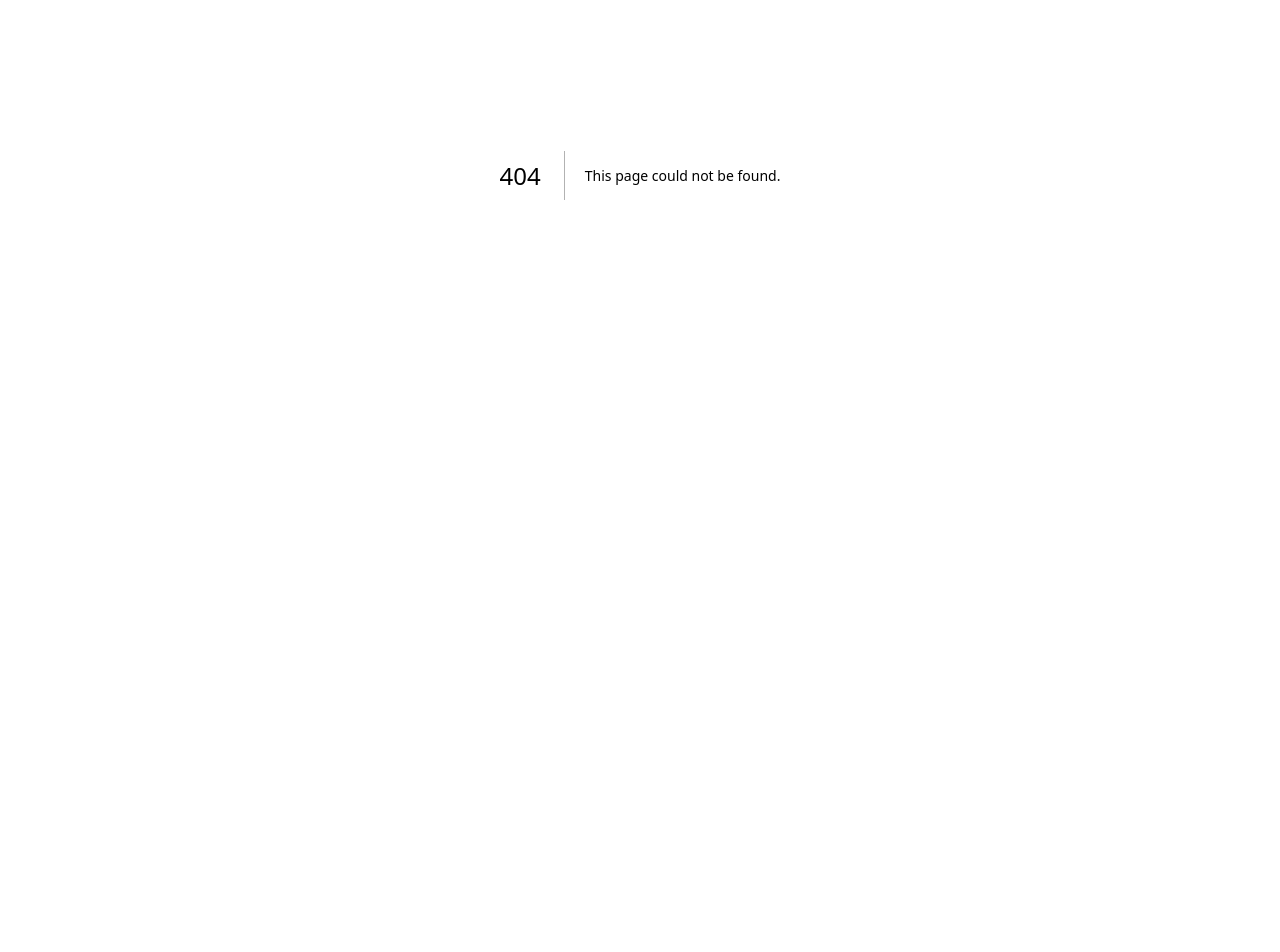
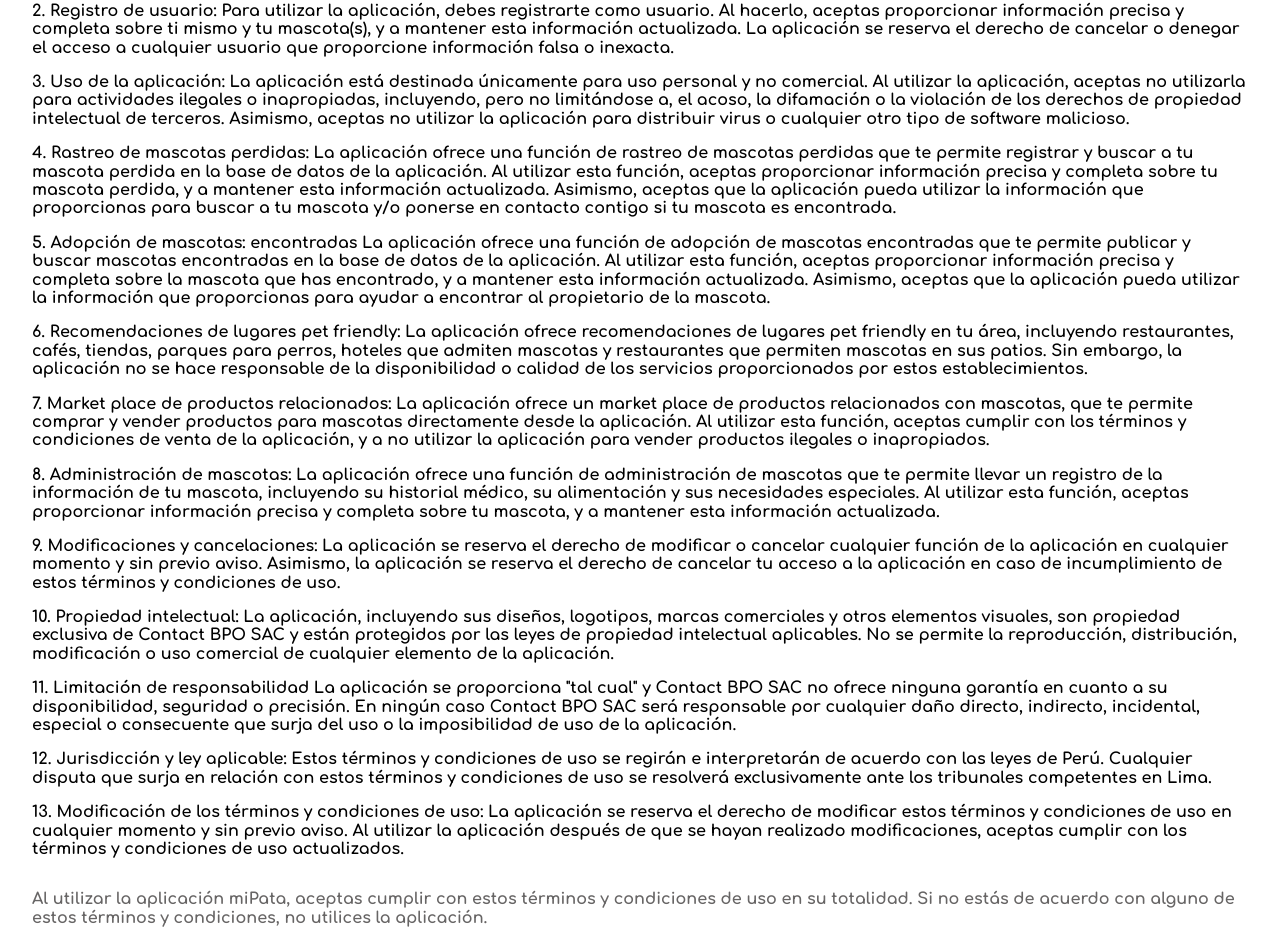
Before and after one commit to anthonysa0813/miPata-application, a Next.js app: page /terminos in a window 1280 px wide. Before the commit this address had no page. Shown: the part 225-1177 px from the top of the page. Before the commit the page ends 800 px from the top, so only its background shows below. Built offline with nearby package versions, Linux system fonts and the light colour scheme.

Commit message:
added the page - terms

```diff
--- a/src/components/Header/Secondary.tsx
+++ b/src/components/Header/Secondary.tsx
@@ -1,6 +1,7 @@
-import React, { use, useCallback, useEffect, useState } from "react";
+import React, { useCallback, useEffect, useState } from "react";
 import styles from "../../styles/Header/Header2.module.scss";
 import { isMacOs, isIOS, osName } from "react-device-detect";
+import Link from "next/link";
 
 const Header2 = () => {
   const [scrollY, setScrollY] = useState(0);
@@ -37,7 +38,7 @@ const Header2 = () => {
       className={`${styles.header} ${scrollY ? styles.backgroundWhite : ""}`}
     >
       <div className={styles.headerContainer}>
-        <div className="logoMiPata">
+        <Link href="/" className="logoMiPata">
           {scrollY ? (
             <i
               className="icon-logo color-orange"
@@ -49,7 +50,7 @@ const Header2 = () => {
               style={{ fontSize: "3rem" }}
             ></i>
           )}
-        </div>
+        </Link>
 
         <div className={styles.menuOptions}>
           <ul>
--- /dev/null
+++ b/src/layout/MainLayout.tsx
@@ -0,0 +1,22 @@
+import Header2 from "@/components/Header/Secondary";
+import React, { FC } from "react";
+import styles from "../styles/Layout/MainLayout.module.scss";
+import Head from "next/head";
+
+interface Prop {
+  children: JSX.Element | JSX.Element[];
+  title?: string;
+}
+
+export const MainLayout: FC<Prop> = ({ children, title }) => {
+  return (
+    <>
+      <Head>
+        <title>{title}</title>
+      </Head>
+
+      <Header2 />
+      <main className={styles.main}>{children}</main>
+    </>
+  );
+};
--- /dev/null
+++ b/src/layout/index.ts
@@ -0,0 +1 @@
+export * from "./MainLayout";
--- a/src/pages/index.tsx
+++ b/src/pages/index.tsx
@@ -1,10 +1,7 @@
 import { Inter } from "@next/font/google";
 import { useEffect, useState } from "react";
 import Footer from "../components/Footer";
-import Header from "../components/Header";
-import Hero from "../components/Hero";
 import LoadingMiPata from "../components/LoadingComponent/LoadingMiPata";
-import OurAppComponent from "../components/OurApp";
 import ServicesMiPata from "../components/ServicesMiPata";
 import Head from "next/head";
 import Testimonials from "../components/Testimonials";
--- /dev/null
+++ b/src/pages/terminos.tsx
@@ -0,0 +1,125 @@
+import { MainLayout } from "@/layout/MainLayout";
+import React from "react";
+import styles from "../styles/pages/Terms.module.scss";
+
+const terminos = () => {
+  return (
+    <MainLayout title={"MiPata | Términos y Condiciones"}>
+      <h1 className={styles.title}>Términos y condiciones de miPata</h1>
+      <ol className={styles.listTerms}>
+        <li>
+          Introducción La aplicación de cuidado de mascotas miPata (en adelante
+          &quot;la aplicación&quot;) es propiedad de Contact BPO SAC y se
+          proporciona para ayudar a los usuarios a cuidar y administrar a sus
+          mascotas de manera más efectiva. Al utilizar la aplicación, aceptas
+          cumplir con estos términos y condiciones de uso. Si no estás de
+          acuerdo con estos términos y condiciones, no utilices la aplicación.{" "}
+        </li>
+        <li>
+          Registro de usuario: Para utilizar la aplicación, debes registrarte
+          como usuario. Al hacerlo, aceptas proporcionar información precisa y
+          completa sobre ti mismo y tu mascota(s), y a mantener esta información
+          actualizada. La aplicación se reserva el derecho de cancelar o denegar
+          el acceso a cualquier usuario que proporcione información falsa o
+          inexacta.
+        </li>
+        <li>
+          Uso de la aplicación: La aplicación está destinada únicamente para uso
+          personal y no comercial. Al utilizar la aplicación, aceptas no
+          utilizarla para actividades ilegales o inapropiadas, incluyendo, pero
+          no limitándose a, el acoso, la difamación o la violación de los
+          derechos de propiedad intelectual de terceros. Asimismo, aceptas no
+          utilizar la aplicación para distribuir virus o cualquier otro tipo de
+          software malicioso.
+        </li>
+        <li>
+          Rastreo de mascotas perdidas: La aplicación ofrece una función de
+          rastreo de mascotas perdidas que te permite registrar y buscar a tu
+          mascota perdida en la base de datos de la aplicación. Al utilizar esta
+          función, aceptas proporcionar información precisa y completa sobre tu
+          mascota perdida, y a mantener esta información actualizada. Asimismo,
+          aceptas que la aplicación pueda utilizar la información que
+          proporcionas para buscar a tu mascota y/o ponerse en contacto contigo
+          si tu mascota es encontrada.
+        </li>
+        <li>
+          Adopción de mascotas: encontradas La aplicación ofrece una función de
+          adopción de mascotas encontradas que te permite publicar y buscar
+          mascotas encontradas en la base de datos de la aplicación. Al utilizar
+          esta función, aceptas proporcionar información precisa y completa
+          sobre la mascota que has encontrado, y a mantener esta información
+          actualizada. Asimismo, aceptas que la aplicación pueda utilizar la
+          información que proporcionas para ayudar a encontrar al propietario de
+          la mascota.
+        </li>
+        <li>
+          Recomendaciones de lugares pet friendly: La aplicación ofrece
+          recomendaciones de lugares pet friendly en tu área, incluyendo
+          restaurantes, cafés, tiendas, parques para perros, hoteles que admiten
+          mascotas y restaurantes que permiten mascotas en sus patios. Sin
+          embargo, la aplicación no se hace responsable de la disponibilidad o
+          calidad de los servicios proporcionados por estos establecimientos.
+        </li>
+        <li>
+          Market place de productos relacionados: La aplicación ofrece un market
+          place de productos relacionados con mascotas, que te permite comprar y
+          vender productos para mascotas directamente desde la aplicación. Al
+          utilizar esta función, aceptas cumplir con los términos y condiciones
+          de venta de la aplicación, y a no utilizar la aplicación para vender
+          productos ilegales o inapropiados.
+        </li>
+        <li>
+          Administración de mascotas: La aplicación ofrece una función de
+          administración de mascotas que te permite llevar un registro de la
+          información de tu mascota, incluyendo su historial médico, su
+          alimentación y sus necesidades especiales. Al utilizar esta función,
+          aceptas proporcionar información precisa y completa sobre tu mascota,
+          y a mantener esta información actualizada.
+        </li>
+        <li>
+          Modificaciones y cancelaciones: La aplicación se reserva el derecho de
+          modificar o cancelar cualquier función de la aplicación en cualquier
+          momento y sin previo aviso. Asimismo, la aplicación se reserva el
+          derecho de cancelar tu acceso a la aplicación en caso de
+          incumplimiento de estos términos y condiciones de uso.
+        </li>
+        <li>
+          Propiedad intelectual: La aplicación, incluyendo sus diseños,
+          logotipos, marcas comerciales y otros elementos visuales, son
+          propiedad exclusiva de Contact BPO SAC y están protegidos por las
+          leyes de propiedad intelectual aplicables. No se permite la
+          reproducción, distribución, modificación o uso comercial de cualquier
+          elemento de la aplicación.
+        </li>
+        <li>
+          Limitación de responsabilidad La aplicación se proporciona &quot;tal
+          cual&quot; y Contact BPO SAC no ofrece ninguna garantía en cuanto a su
+          disponibilidad, seguridad o precisión. En ningún caso Contact BPO SAC
+          será responsable por cualquier daño directo, indirecto, incidental,
+          especial o consecuente que surja del uso o la imposibilidad de uso de
+          la aplicación.
+        </li>
+        <li>
+          Jurisdicción y ley aplicable: Estos términos y condiciones de uso se
+          regirán e interpretarán de acuerdo con las leyes de Perú. Cualquier
+          disputa que surja en relación con estos términos y condiciones de uso
+          se resolverá exclusivamente ante los tribunales competentes en Lima.
+        </li>
+        <li>
+          Modificación de los términos y condiciones de uso: La aplicación se
+          reserva el derecho de modificar estos términos y condiciones de uso en
+          cualquier momento y sin previo aviso. Al utilizar la aplicación
+          después de que se hayan realizado modificaciones, aceptas cumplir con
+          los términos y condiciones de uso actualizados.
+        </li>
+      </ol>
+      <p className={styles.finalNote}>
+        Al utilizar la aplicación miPata, aceptas cumplir con estos términos y
+        condiciones de uso en su totalidad. Si no estás de acuerdo con alguno de
+        estos términos y condiciones, no utilices la aplicación.
+      </p>
+    </MainLayout>
+  );
+};
+
+export default terminos;
--- /dev/null
+++ b/src/styles/Layout/MainLayout.module.scss
@@ -0,0 +1,4 @@
+.main {
+  margin-block-start: 80px;
+  padding: 1rem 2rem;
+}
--- /dev/null
+++ b/src/styles/pages/Terms.module.scss
@@ -0,0 +1,27 @@
+.title {
+  font-size: 24px;
+  color: var(--bg-orange);
+}
+
+.listTerms {
+  margin-inline: 0;
+  padding: 0;
+  li {
+    counter-increment: termsCounter;
+    margin-block: 1rem;
+    font-weight: bold;
+  }
+}
+
+.listTerms {
+  list-style-type: none;
+  li::before {
+    content: counter(termsCounter) ". ";
+  }
+}
+
+.finalNote {
+  font-weight: bold;
+  margin-block-start: 2rem;
+  color: var(--bg-gray200);
+}
```
Also changed, not shown: src/components/Footer/index.tsx (+7 -4 lines), src/styles/Footer/Footer.module.scss (+6 -1 lines).
